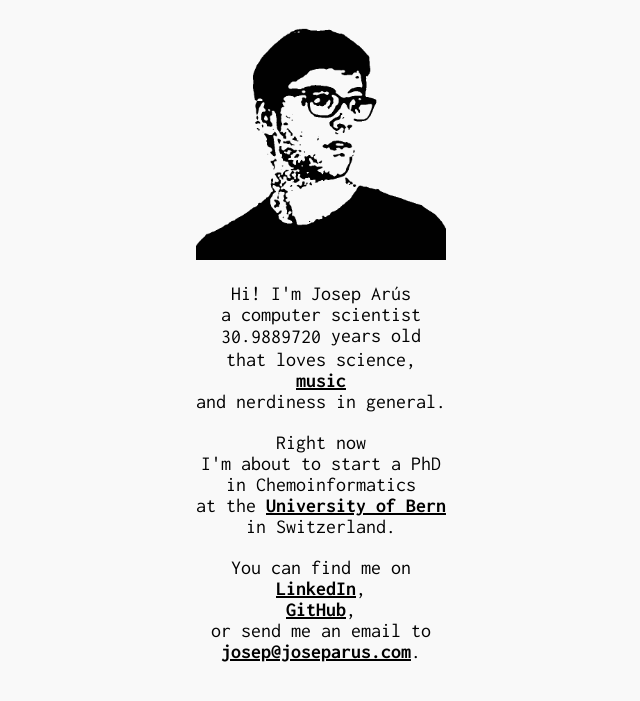
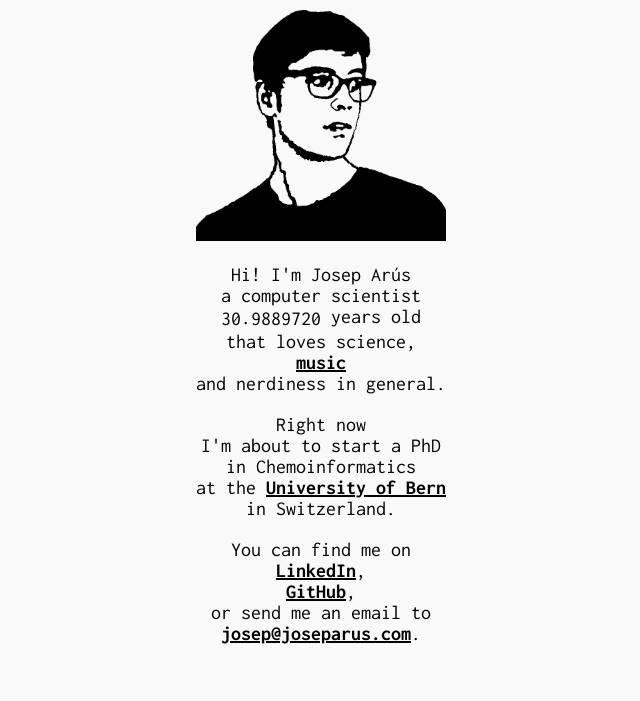
Before and after one commit to undeadpixel/joseparus.com, a Jekyll site: the page built from index.html, in a window 1280 px wide. Shown: the top 701 px of the page, without its empty margins (319-959 px from the left). Built offline with Jekyll 4.4.1, drawn with Linux system fonts in a browser that asks for light colours; nearby versions of some CDN libraries.

Commit message:
added other photos

```diff
--- a/index.html
+++ b/index.html
@@ -4,7 +4,7 @@ title: Josep Arús
 ---
 
 <div id="index-container">
-  <img alt="Josep Arús" src="img/me.png" id="img-me" />
+  <img alt="Josep Arús" src="img/me3.png" id="img-me" />
   <p>
   Hi! I'm Josep Arús<br>
   a computer scientist<br>
```
Also changed, not shown: img/me2.jpg (added), img/me3.png (added).
